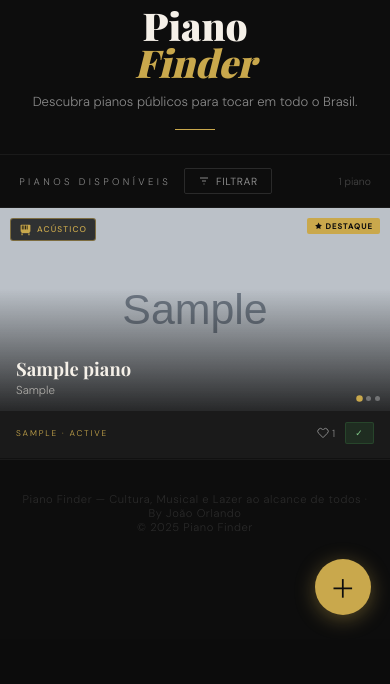
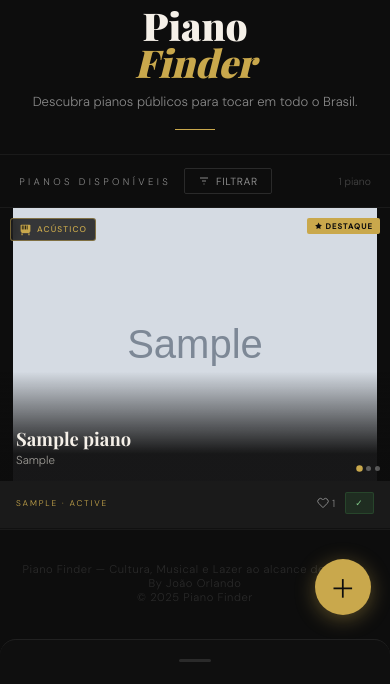
Before and after one commit to jvtorlando/piano-finder, a Django app: page / in a window 390 px wide. Shown: the part 205-889 px from the top of the page. Before the commit the page ends 832 px from the top, so only its background shows below. Run offline with Django 5.2, Linux system fonts and the light colour scheme; tables that the repository leaves empty hold one stand-in row (values such as "Sample post"); grey boxes marked "Sample" are stand-in pictures; some web fonts are replaced.

Commit message:
fix: imagem mobile contain

```diff
--- a/pianos/templates/pianos/lista.html
+++ b/pianos/templates/pianos/lista.html
@@ -371,6 +371,21 @@
             opacity: 1;
             transform: translateY(0);
         }
+        /* ── MOBILE: IMAGEM DOS CARDS ── */
+        @media (max-width: 599px) {
+            .card-img-wrap {
+                height: 70vw;
+                max-height: 320px;
+                background: #0d0d0d;
+            }
+            .card-img {
+                object-fit: contain;
+                filter: brightness(1);
+            }
+            .card-img-wrap::after {
+                background: linear-gradient(to bottom, transparent 60%, rgba(13,13,13,0.95) 90%);
+            }
+        }
     </style>
 </head>
 <body>
```
